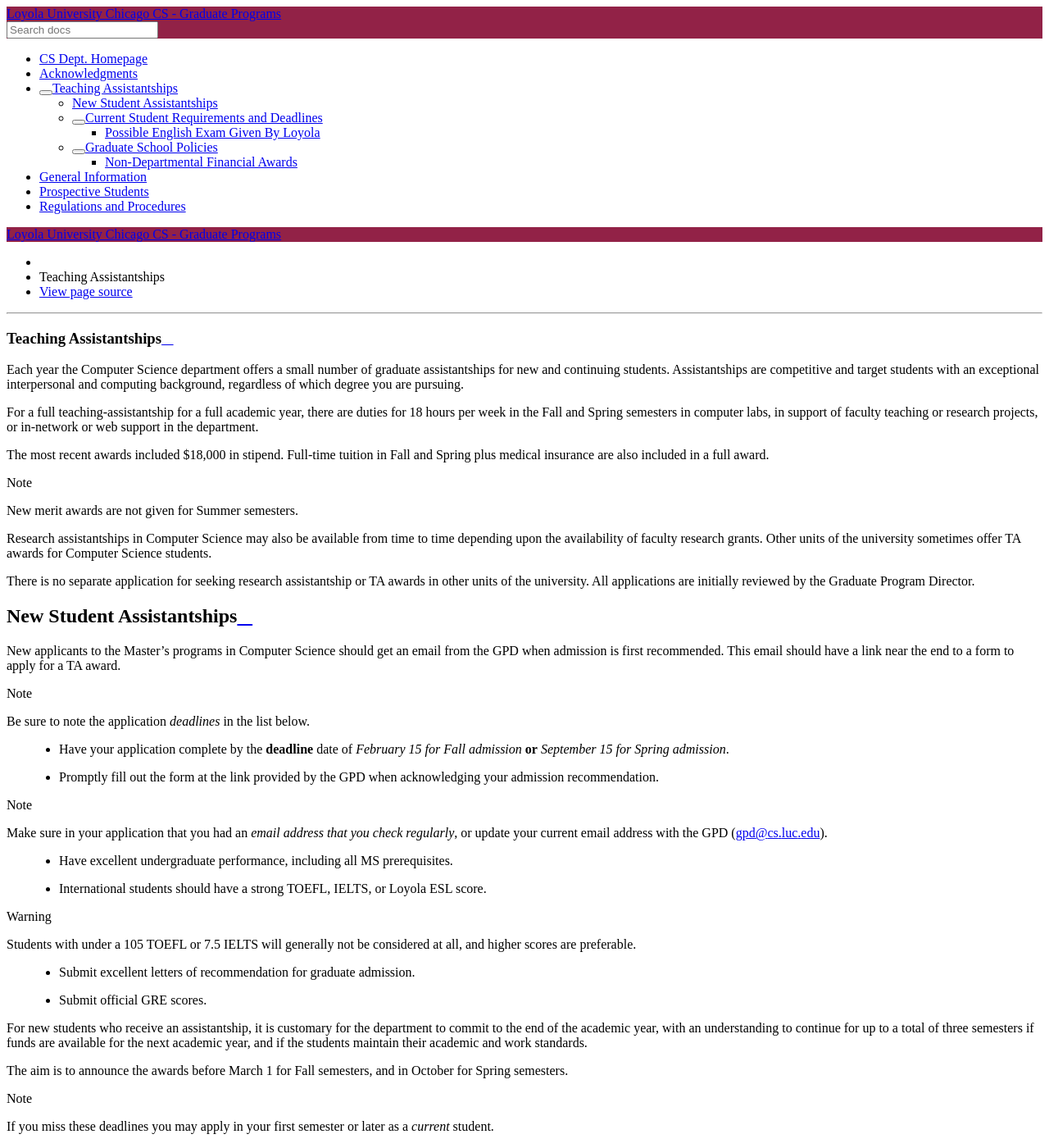
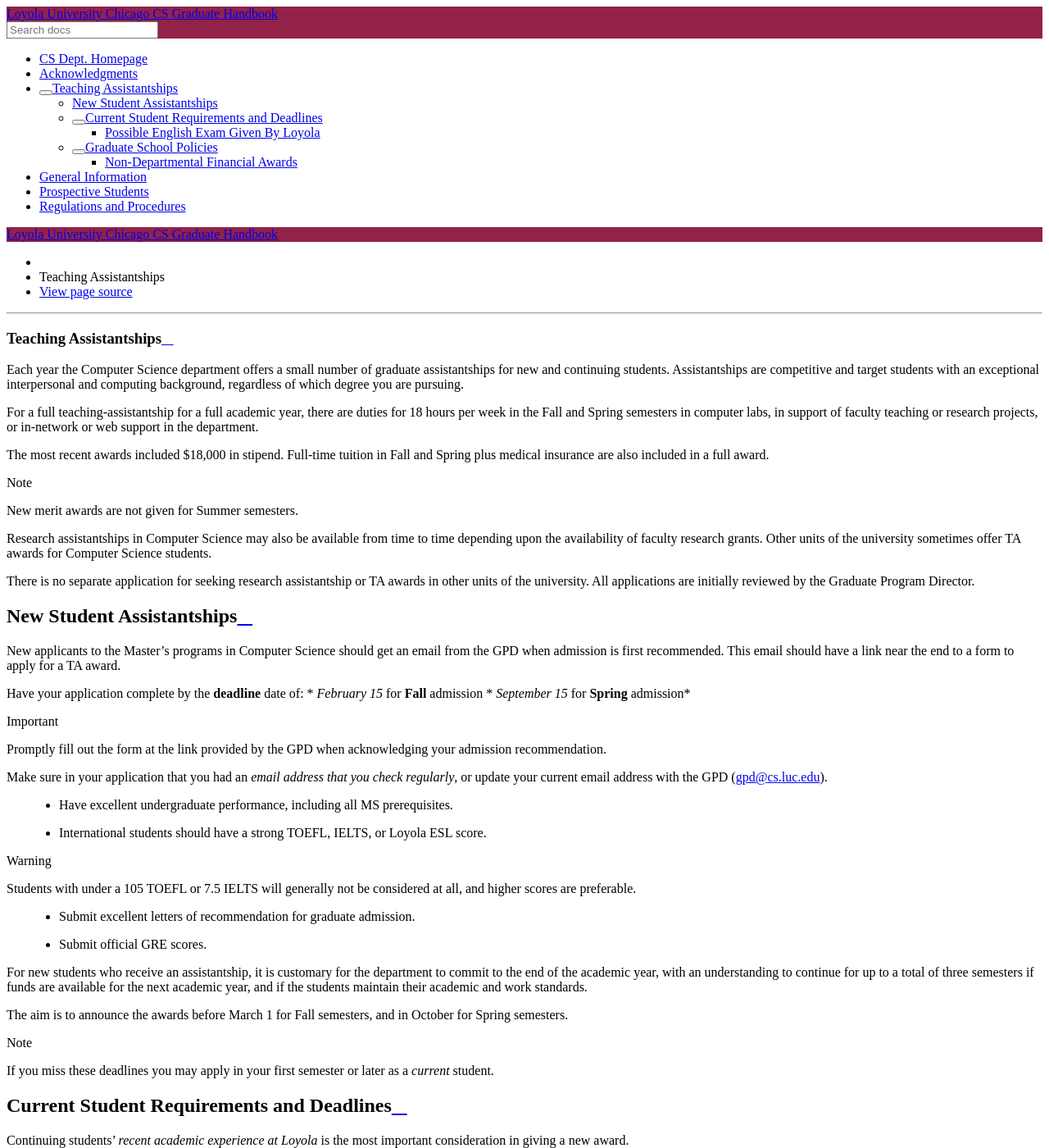
Before and after one commit to LoyolaChicagoCS/gradhandbook, a Sphinx documentation site: the page built from source/assistantships.rst, in a window 1280 px wide and 1400 px high. Shown: the whole window at 82% size. Built offline with Sphinx 7.4.7 and the Read the Docs theme 2.0.0, drawn with Linux system fonts in a browser that asks for light colours.

Commit message:
Update conf.py

```diff
--- a/requirements.txt
+++ b/requirements.txt
@@ -1,3 +1,6 @@
+black
+isort
 recommonmark
+rstcheck
 sphinx
 sphinx-rtd-theme
--- a/source/assistantships.rst
+++ b/source/assistantships.rst
@@ -13,8 +13,7 @@
 Teaching Assistantships
 #######################
 
-Each year the Computer Science department offers a small number of graduate assistantships for new and continuing students. Assistantships are competitive and target students with an exceptional interpersonal and
-computing background, regardless of which degree you are pursuing.
+Each year the Computer Science department offers a small number of graduate assistantships for new and continuing students. Assistantships are competitive and target students with an exceptional interpersonal and computing background, regardless of which degree you are pursuing.
 
 For a full teaching-assistantship for a full academic year, there are duties for 18 hours per week in the Fall and Spring semesters in computer labs, in support of faculty teaching or research projects, or in-network or web support in the department.
 
@@ -22,7 +21,7 @@
 
 .. note::
 
-  New merit awards are not given for Summer semesters.
+    New merit awards are not given for Summer semesters.
 
 Research assistantships in Computer Science may also be available from time to time depending upon the availability of faculty research grants. Other units of the university sometimes offer TA awards for Computer Science students.
 
@@ -34,15 +33,15 @@
 
 New applicants to the Master's programs in Computer Science should get an email from the GPD when admission is first recommended. This email should have a link near the end to a form to apply for a TA award.
 
-.. note::
-    Be sure to note the application *deadlines* in the list below.
+Have your application complete by the **deadline** date of:
+* *February 15* for **Fall** admission
+* *September 15* for **Spring** admission*
 
-* Have your application complete by the **deadline** date of *February 15 for Fall admission* **or** *September 15 for Spring admission*.
-* Promptly fill out the form at the link provided by the GPD when acknowledging your admission recommendation.
+.. important::
 
-.. note::
+    Promptly fill out the form at the link provided by the GPD when acknowledging your admission recommendation.
 
-    Make sure in your application that you had an *email address that you check regularly*, or update your current email address with the GPD (gpd@cs.luc.edu).
+Make sure in your application that you had an *email address that you check regularly*, or update your current email address with the GPD (gpd@cs.luc.edu).
 
 * Have excellent undergraduate performance, including all MS prerequisites.
 * International students should have a strong TOEFL, IELTS, or Loyola ESL score.
--- a/source/conf.py
+++ b/source/conf.py
@@ -1,7 +1,7 @@
 # -*- coding: utf-8 -*-
 #
-# LUC LUC CS Loyola University Chicago CS - Graduate Programs build configuration file, created by Nicholas M Synovic on 5/17/2021 at 10:33 PM\
-# Imported from NicholasSynovic/LUC-CS-Academics
+# LUC LUC CS Loyola University Chicago CS - Graduate Programs build configuration file, created by
+# sphinx-quickstart on Sat Feb  2 23:37:32 2013.
 #
 # This file is execfile()d with the current directory set to its containing dir.
 #
@@ -148,7 +148,7 @@
 # coming with Sphinx (named 'sphinx.ext.*') or your custom ones.
 extensions = ["sphinx.ext.todo", "sphinx.ext.mathjax", "sphinx.ext.autosectionlabel"]
 autosectionlabel_prefix_document = True
-#extensions = ["sphinx.ext.todo", "sphinx.ext.mathjax"]
+# extensions = ["sphinx.ext.todo", "sphinx.ext.mathjax"]
 
 # Add any paths that contain templates here, relative to this directory.
 templates_path = ["_templates"]
@@ -163,7 +163,7 @@
 master_doc = "index"
 
 # General information about the project.
-project = u"Loyola University Chicago CS - Graduate Programs"
+project = u"Loyola University Chicago CS Graduate Handbook"
 copyright = u"2018-Present, Loyola Universtiy Chicago - Computer Science Department"
 
 # The version info for the project you're documenting, acts as replacement for
@@ -219,16 +219,20 @@
     "css_files": [
         "_static/theme_overrides.css",  # override wide tables in RTD theme
     ],
+    # "display_github": True,
+    # "github_user": "LoyolaChicagoCS",
+    # "github_repo": "coursedescriptions",
+    # "github_version": "master",
 }
 
 html_theme_options = {
     #'canonical_url': '',
-    "analytics_id": "UA-5482792-28"
+    "analytics_id": "UA-5482792-28",
     #'logo_only': False,
     #'display_version': True,
     #'prev_next_buttons_location': 'bottom',
     #'style_external_links': False,
-    #'vcs_pageview_mode': '',
+    "vcs_pageview_mode": "blob",
     #'style_nav_header_background': 'white',
     # Toc options
     #'collapse_navigation': True,
@@ -251,7 +255,7 @@
 # html_title = None
 
 # A shorter title for the navigation bar.  Default is the same as html_title.
-html_short_title = "LUC CS Loyola University Chicago CS - Academic Programs"
+html_short_title = "LUC CS Loyola University Chicago CS - Graduate Handbook"
 
 # The name of an image file (relative to this directory) to place at the top
 # of the sidebar.
@@ -308,7 +312,7 @@
 # html_file_suffix = None
 
 # Output file base name for HTML help builder.
-htmlhelp_basename = "LoyolaComputerScienceGraduateProgramsdoc"
+htmlhelp_basename = "LoyolaComputerScienceGraduateHandbookdoc"
 
 
 # -- Options for LaTeX output --------------------------------------------------
@@ -327,8 +331,8 @@
 latex_documents = [
     (
         "index",
-        "LoyolaComputerScienceGraduatePrograms.tex",
-        u"LUC CS Loyola University Chicago CS - Graduate Programs",
+        "LoyolaComputerScienceGraduateHandbook.tex",
+        u"LUC CS Loyola University Chicago CS - Graduate Handbook",
         u"Loyola University Chicago - Computer Science Department",
         "manual",
     ),
@@ -362,8 +366,8 @@
 man_pages = [
     (
         "index",
-        "loyolauniversitychicagocomputerscience-Coursehandbook",
-        u"LUC CS Loyola University Chicago CS - Graduate Programs",
+        "loyolauniversitychicagocomputerscience-Graduatehandbook",
+        u"LUC CS Loyola University Chicago CS - Graduate Handbook",
         [u"Loyola University Chicago - Computer Science Department"],
         1,
     )
@@ -381,10 +385,10 @@
 texinfo_documents = [
     (
         "index",
-        "LoyolaComputerScienceGraduatePrograms",
-        u"LUC CS Loyola University Chicago CS - Graduate Programs",
+        "LoyolaComputerScienceGraduateHandbook",
+        u"LUC CS Loyola University Chicago CS - Graduate Handbook",
         u"Loyola University Chicago - Computer Science Department",
-        "LoyolaComputerScienceGraduatePrograms",
+        "LoyolaComputerScienceGraduateHandbook",
         "One line description of project.",
         "Miscellaneous",
     ),
@@ -403,11 +407,11 @@
 # -- Options for Epub output ---------------------------------------------------
 
 # Bibliographic Dublin Core info.
-epub_title = u"LUC CS Loyola University Chicago CS - Graduate Programs"
+epub_title = u"LUC CS Loyola University Chicago CS - Graduate Handbook"
 epub_author = u"Loyola University Chicago - Computer Science Department"
 epub_publisher = u"Loyola University Chicago - Computer Science Department"
 epub_copyright = u"2018, Loyola University Chicago - Computer Science Department"
-epub_basename = "LoyolaComputerScienceGraduatePrograms"
+epub_basename = "LoyolaComputerScienceGraduateHandbook"
 
 # The language of the text. It defaults to the language option
 # or en if the language is not set.
```
